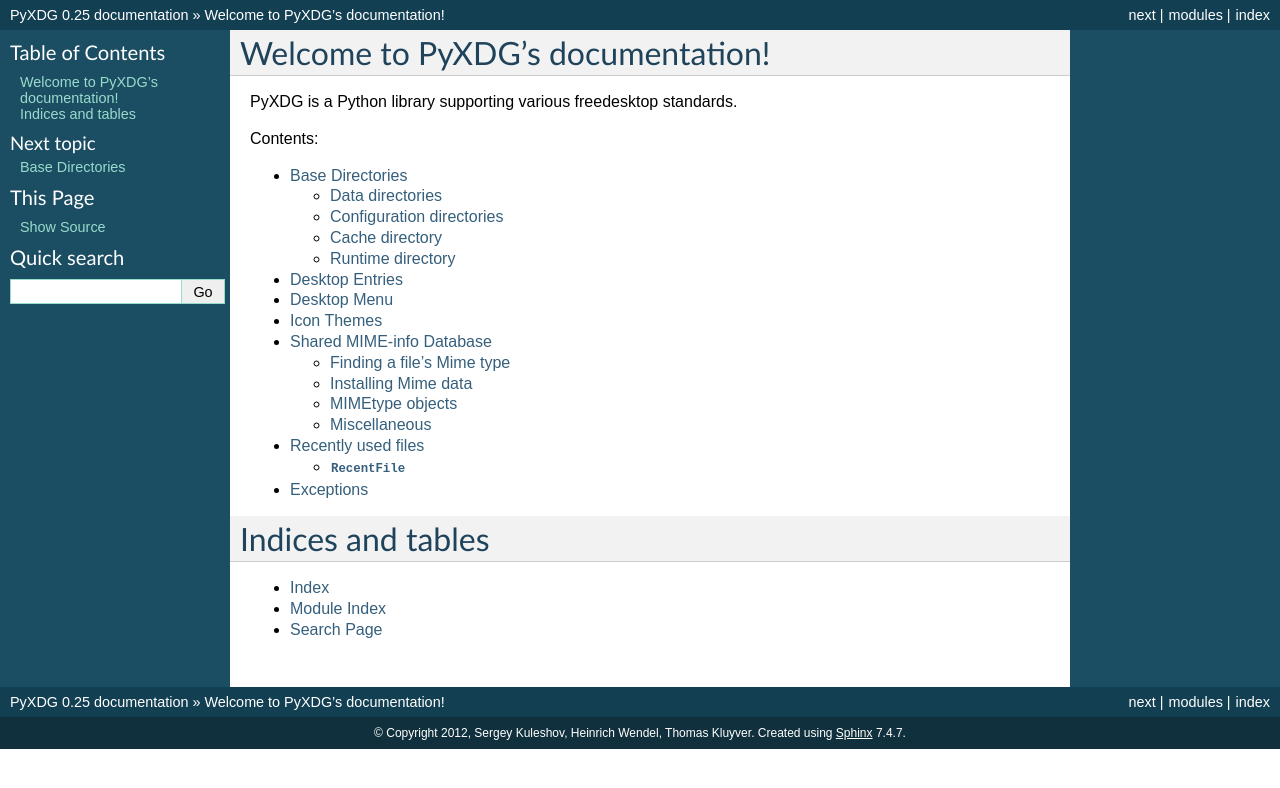
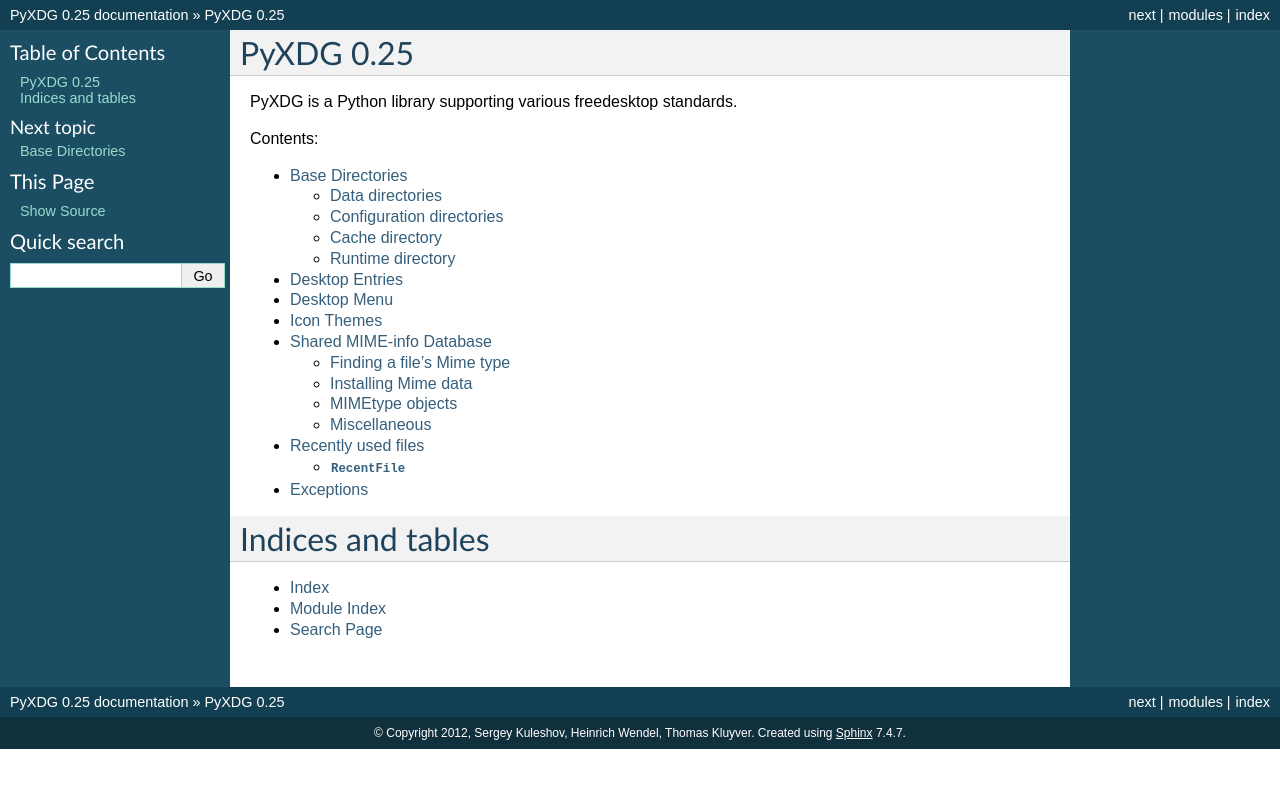
Before and after one commit to takluyver/pyxdg, a Sphinx documentation site: the page built from docs/index.rst, in a window 1280 px wide. Shown: the top 788 px of the page. Built offline with Sphinx 7.4.7, drawn with Linux system fonts in a browser that asks for light colours.

Commit message:
Shorter title on docs

```diff
--- a/docs/index.rst
+++ b/docs/index.rst
@@ -1,5 +1,5 @@
-Welcome to PyXDG's documentation!
-=================================
+PyXDG |version|
+===============
 
 PyXDG is a Python library supporting various freedesktop standards.
 
```
